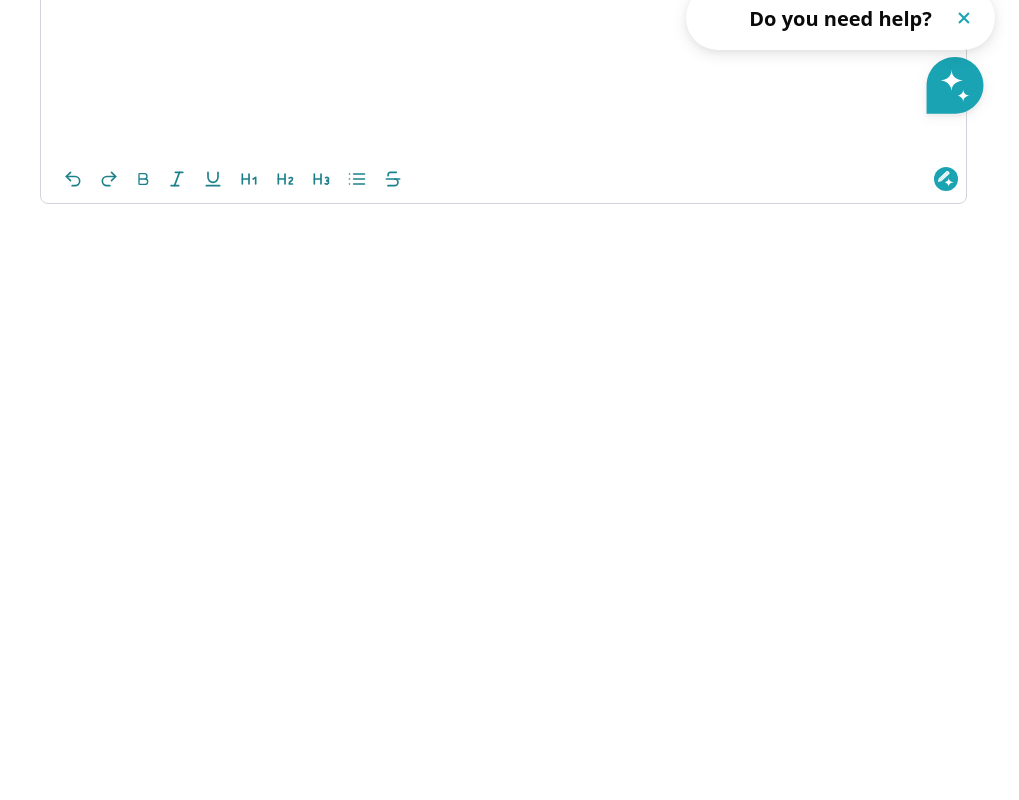
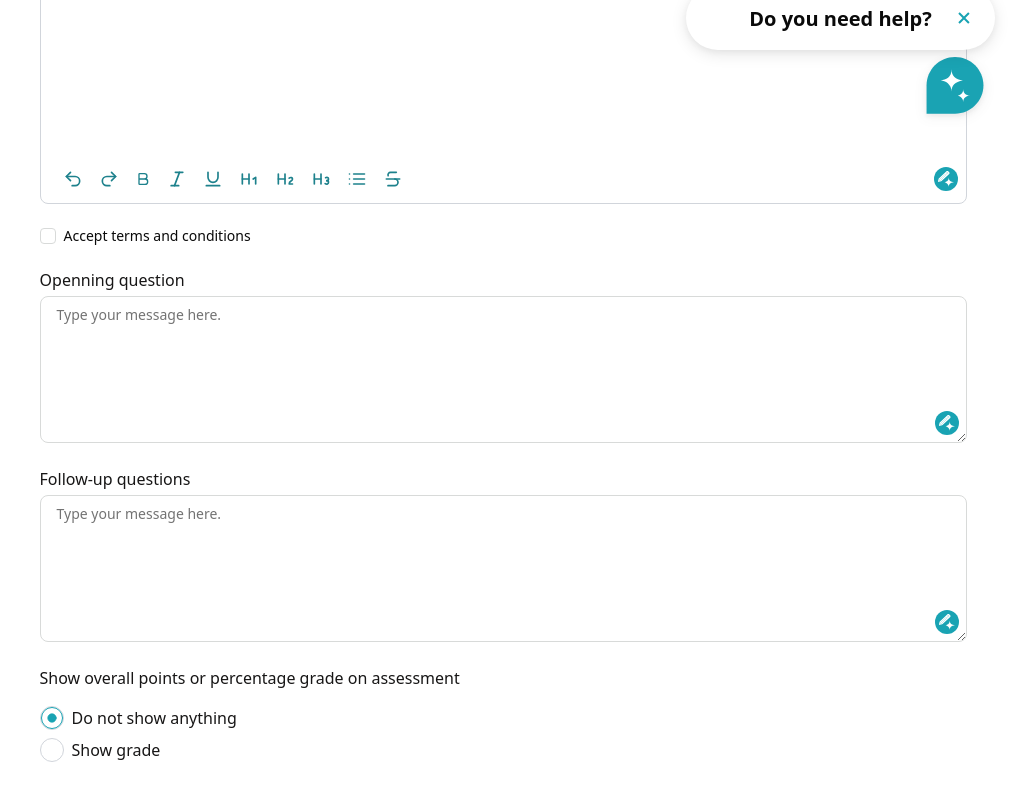
Before and after one commit to numanbaig/Ametros-UI, a Next.js app: page /dashboard/new-assessment in a window 1280 px wide. Shown: the part 664-1464 px from the top of the page, without its empty margins (261-1280 px from the left). Before the commit the page ends 908 px from the top, so only its background shows below. Built offline with nearby package versions, Linux system fonts and the light colour scheme.

Commit message:
overview page done

```diff
--- a/package.json
+++ b/package.json
@@ -15,6 +15,7 @@
     "@radix-ui/react-dropdown-menu": "^2.1.4",
     "@radix-ui/react-label": "^2.1.1",
     "@radix-ui/react-popover": "^1.1.4",
+    "@radix-ui/react-radio-group": "^1.2.2",
     "@radix-ui/react-scroll-area": "^1.2.2",
     "@radix-ui/react-separator": "^1.1.1",
     "@radix-ui/react-slot": "^1.1.1",
--- /dev/null
+++ b/src/app/(instructor-view)/dashboard/new-assessment/(componenents)/check-box/index.tsx
@@ -0,0 +1,20 @@
+"use client";
+
+import React from "react";
+import { Checkbox } from "@/components/ui/checkbox";
+import { Label } from "@/components/ui/label";
+const DashboardCheckbox = () => {
+  return (
+    <div className="flex items-center space-x-2">
+      <Checkbox id="terms" />
+      <Label
+        htmlFor="terms"
+        className="text-sm font-medium leading-none peer-disabled:cursor-not-allowed peer-disabled:opacity-70"
+      >
+        Accept terms and conditions
+      </Label>
+    </div>
+  );
+};
+
+export default DashboardCheckbox;
--- /dev/null
+++ b/src/app/(instructor-view)/dashboard/new-assessment/(componenents)/radio/index.tsx
@@ -0,0 +1,31 @@
+import { Typography } from "@/components/typography/typography";
+import { Label } from "@/components/ui/label";
+import { RadioGroup, RadioGroupItem } from "@/components/ui/radio-group";
+const DashboardRadioButtons = () => {
+  return (
+    <RadioGroup defaultValue="Do not show anything">
+      <div className="flex items-center space-x-2">
+        <RadioGroupItem
+          className="size-6"
+          value="Do not show anything"
+          id="r1"
+        />
+        <Label htmlFor="r1">
+          <Typography variant="body1" className="text-neutral-black">
+            Do not show anything
+          </Typography>
+        </Label>
+      </div>
+      <div className="flex items-center space-x-2 ">
+        <RadioGroupItem className="size-6" value="Show grade" id="r2" />
+        <Label htmlFor="r2">
+          <Typography variant="body1" className="text-neutral-black">
+            Show grade
+          </Typography>
+        </Label>
+      </div>
+    </RadioGroup>
+  );
+};
+
+export default DashboardRadioButtons;
--- /dev/null
+++ b/src/app/(instructor-view)/dashboard/new-assessment/(componenents)/textarea/index.tsx
@@ -0,0 +1,43 @@
+"use client";
+
+import React, { useState } from "react";
+import { Label } from "@/components/ui/label";
+import { Textarea } from "@/components/ui/textarea";
+import { Typography } from "@/components/typography/typography";
+import DraggableAssistant from "../draggable-assisstant";
+import { Popover, PopoverTrigger } from "@/components/ui/popover";
+import ImageComponent from "@/components/image-component/image-component";
+import { Button } from "@/components/ui/button";
+const DashboardTextArea = ({ label }: { label: string }) => {
+  const [assisstant, setAssisstant] = useState<boolean>(false);
+  return (
+    <div className="relative grid w-full gap-1">
+      <Label htmlFor="message">
+        <Typography variant="body1" className="text-neutral-black">
+          {label}
+        </Typography>
+      </Label>
+      <Textarea
+        className="border border-customGray-200 rounded-[8px] py-2 pr-2 pl-4 min-h-[147px] focus-visible:ring-0 focus-visible:ring-offset-0"
+        placeholder="Type your message here."
+        id="message"
+      />
+      <div className="absolute bottom-2 right-2">
+        <Popover open={assisstant} onOpenChange={setAssisstant}>
+          <PopoverTrigger asChild>
+            <Button className="relative size-6 rounded-full flex justify-center items-center bg-primary-600 cursor-pointer p-0">
+              <ImageComponent
+                src="/assets/icons/ai.svg"
+                alt="ai-icon"
+                className="size-4"
+              />
+            </Button>
+          </PopoverTrigger>
+          <DraggableAssistant setAssisstant={setAssisstant} />
+        </Popover>
+      </div>
+    </div>
+  );
+};
+
+export default DashboardTextArea;
--- a/src/app/(instructor-view)/dashboard/new-assessment/page.tsx
+++ b/src/app/(instructor-view)/dashboard/new-assessment/page.tsx
@@ -2,6 +2,9 @@ import React from "react";
 import Loader from "./(componenents)/loader";
 import TextEditor from "@/app/(instructor-view)/dashboard/new-assessment/(componenents)/text-editor/tiny-editor";
 import { Typography } from "@/components/typography/typography";
+import DashboardCheckbox from "./(componenents)/check-box";
+import DashboardTextArea from "./(componenents)/textarea";
+import DashboardRadioButtons from "./(componenents)/radio";
 
 const DashbaordNewAssessmentPage = () => {
   const loader = false;
@@ -28,6 +31,15 @@ const DashbaordNewAssessmentPage = () => {
             title="Interaction instructions (shown to learner)"
             content=""
           />
+          <DashboardCheckbox />
+          <DashboardTextArea label="Openning question" />
+          <DashboardTextArea label="Follow-up questions" />
+          <div className="space-y-4 w-full h-full pb-">
+            <Typography variant="body1" className="text-neutral-black">
+              Show overall points or percentage grade on assessment
+            </Typography>
+            <DashboardRadioButtons />
+          </div>
         </div>
       )}
     </div>
--- a/src/components/assistant/chat-box.tsx
+++ b/src/components/assistant/chat-box.tsx
@@ -9,12 +9,12 @@ import DashboardAssistant from "./assistant";
 const DashboardChat = () => {
   const [popUp, setPopup] = useState<boolean>(true);
   return (
-    <div className="fixed bottom-7 right-0 sm:!right-6 w-full flex flex-col items-end gap-[18px] !z-[999]">
+    <div className="fixed bottom-7 right-0 sm:!right-6 flex flex-col items-end gap-[18px] !z-[999]">
       {popUp && (
         <div className="relative p-6 flex justify-center items-center bg-white shadow-custom rounded-[32px] w-[309px] h-16 !z-[999999999]">
           <Typography
             variant="body1"
-            className="text-[20px] leading-[21px] font-bold text-primary-blueLight  "
+            className="text-[20px] leading-[21px] font-bold text-primary-blueLight"
           >
             Do you need help?
           </Typography>
@@ -26,16 +26,6 @@ const DashboardChat = () => {
           </Button>
         </div>
       )}
-      {/* <Button
-        className="!p-0 bg-transparent"
-        onClick={() => setOpenChatBox((prev) => !prev)}
-      >
-        <ImageComponent
-          src="/assets/icons/chat-icon.svg"
-          className="size-20"
-          alt="chat-icon"
-        />
-      </Button> */}
       <DashboardAssistant setPopup={setPopup} />
     </div>
   );
--- /dev/null
+++ b/src/components/ui/radio-group.tsx
@@ -0,0 +1,44 @@
+"use client";
+
+import * as React from "react";
+import * as RadioGroupPrimitive from "@radix-ui/react-radio-group";
+import { Circle } from "lucide-react";
+
+import { cn } from "@/lib/utils";
+
+const RadioGroup = React.forwardRef<
+  React.ElementRef<typeof RadioGroupPrimitive.Root>,
+  React.ComponentPropsWithoutRef<typeof RadioGroupPrimitive.Root>
+>(({ className, ...props }, ref) => {
+  return (
+    <RadioGroupPrimitive.Root
+      className={cn("grid gap-2", className)}
+      {...props}
+      ref={ref}
+    />
+  );
+});
+RadioGroup.displayName = RadioGroupPrimitive.Root.displayName;
+
+const RadioGroupItem = React.forwardRef<
+  React.ElementRef<typeof RadioGroupPrimitive.Item>,
+  React.ComponentPropsWithoutRef<typeof RadioGroupPrimitive.Item>
+>(({ className, ...props }, ref) => {
+  return (
+    <RadioGroupPrimitive.Item
+      ref={ref}
+      className={cn(
+        "aspect-square h-4 w-4 rounded-full border border-gray-300 text-primary ring-offset-background focus:outline-none focus-visible:ring-2 focus-visible:ring-ring focus-visible:ring-offset-2 disabled:cursor-not-allowed disabled:opacity-50",
+        className
+      )}
+      {...props}
+    >
+      <RadioGroupPrimitive.Indicator className="flex items-center justify-center  h-full w-full rounded-full border border-primary-600">
+        <Circle className="h-2.5 w-2.5 fill-primary-600 text-primary-600" />
+      </RadioGroupPrimitive.Indicator>
+    </RadioGroupPrimitive.Item>
+  );
+});
+RadioGroupItem.displayName = RadioGroupPrimitive.Item.displayName;
+
+export { RadioGroup, RadioGroupItem };
--- /dev/null
+++ b/src/components/ui/textarea.tsx
@@ -0,0 +1,22 @@
+import * as React from "react"
+
+import { cn } from "@/lib/utils"
+
+const Textarea = React.forwardRef<
+  HTMLTextAreaElement,
+  React.ComponentProps<"textarea">
+>(({ className, ...props }, ref) => {
+  return (
+    <textarea
+      className={cn(
+        "flex min-h-[80px] w-full rounded-md border border-input bg-background px-3 py-2 text-base ring-offset-background placeholder:text-muted-foreground focus-visible:outline-none focus-visible:ring-2 focus-visible:ring-ring focus-visible:ring-offset-2 disabled:cursor-not-allowed disabled:opacity-50 md:text-sm",
+        className
+      )}
+      ref={ref}
+      {...props}
+    />
+  )
+})
+Textarea.displayName = "Textarea"
+
+export { Textarea }
```
Also changed, not shown: 1 other file (tests, documents, lock files or other folders).
